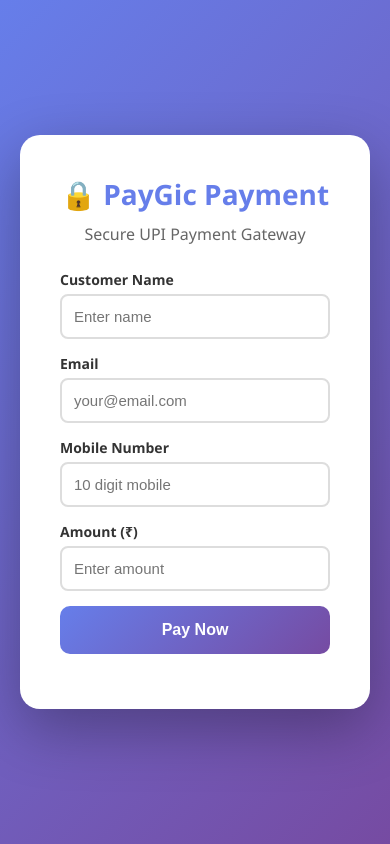
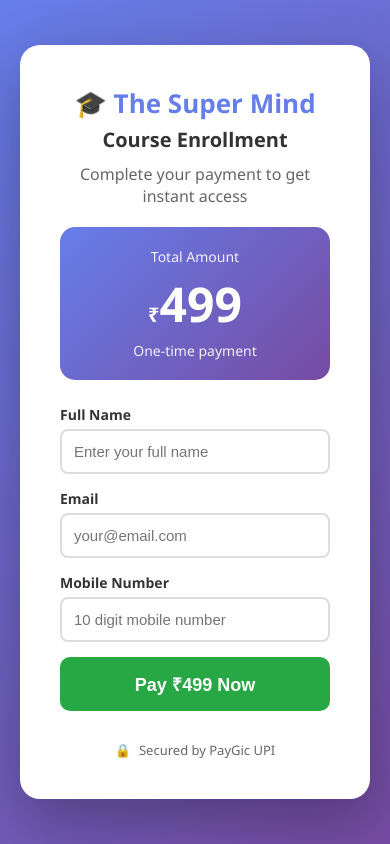
Before and after one commit to shivprasadkushwaha870-max/peygic-peyment, a plain HTML site: page index.html in a window 390 px wide. Drawn offline with Linux system fonts and the light colour scheme.

Commit message:
Revise payment form for course enrollment
Updated the payment page to include course payment details and improved validation for mobile number input.

```diff
--- a/index.html
+++ b/index.html
@@ -3,7 +3,7 @@
 <head>
     <meta charset="UTF-8">
     <meta name="viewport" content="width=device-width, initial-scale=1.0">
-    <title>PayGic Payment</title>
+    <title>Course Payment - ₹499</title>
     <style>
         * { margin: 0; padding: 0; box-sizing: border-box; }
         body {
@@ -24,8 +24,19 @@
             width: 100%;
             text-align: center;
         }
-        h1 { color: #667eea; margin-bottom: 10px; font-size: 28px; }
-        p.subtitle { color: #666; margin-bottom: 25px; }
+        h1 { color: #667eea; margin-bottom: 5px; font-size: 26px; }
+        h2 { color: #333; margin-bottom: 10px; font-size: 20px; }
+        p.subtitle { color: #666; margin-bottom: 20px; }
+        .price-box {
+            background: linear-gradient(135deg, #667eea, #764ba2);
+            color: white;
+            padding: 20px;
+            border-radius: 15px;
+            margin-bottom: 25px;
+        }
+        .price-label { font-size: 14px; opacity: 0.9; }
+        .price-amount { font-size: 48px; font-weight: 700; margin: 5px 0; }
+        .price-currency { font-size: 20px; }
         .status-box {
             padding: 15px;
             border-radius: 10px;
@@ -42,14 +53,14 @@
             padding: 15px;
             border: none;
             border-radius: 10px;
-            font-size: 16px;
+            font-size: 18px;
             font-weight: 600;
             cursor: pointer;
             transition: 0.3s;
             margin-bottom: 15px;
         }
-        .pay-btn { background: linear-gradient(135deg, #667eea, #764ba2); color: white; }
-        .pay-btn:hover { opacity: 0.9; }
+        .pay-btn { background: #28a745; color: white; }
+        .pay-btn:hover { background: #218838; }
         .form-group { margin-bottom: 15px; text-align: left; }
         label { display: block; margin-bottom: 5px; color: #333; font-weight: 600; font-size: 14px; }
         input {
@@ -71,21 +82,36 @@
             display: none;
         }
         @keyframes spin { 0% { transform: rotate(0deg); } 100% { transform: rotate(360deg); } }
-        #successSection { display: none; }
+        .secure-badge {
+            display: flex;
+            align-items: center;
+            justify-content: center;
+            gap: 8px;
+            margin-top: 15px;
+            color: #666;
+            font-size: 13px;
+        }
     </style>
 </head>
 <body>
     <div class="container">
-        <h1>🔒 PayGic Payment</h1>
-        <p class="subtitle">Secure UPI Payment Gateway</p>
+        <h1>🎓 The Super Mind</h1>
+        <h2>Course Enrollment</h2>
+        <p class="subtitle">Complete your payment to get instant access</p>
+
+        <div class="price-box">
+            <div class="price-label">Total Amount</div>
+            <div class="price-amount"><span class="price-currency">₹</span>499</div>
+            <div class="price-label">One-time payment</div>
+        </div>
 
         <div id="statusBox" class="status-box"></div>
         <div class="spinner" id="spinner"></div>
 
         <div id="paymentForm">
             <div class="form-group">
-                <label>Customer Name</label>
-                <input type="text" id="name" placeholder="Enter name">
+                <label>Full Name</label>
+                <input type="text" id="name" placeholder="Enter your full name">
             </div>
             <div class="form-group">
                 <label>Email</label>
@@ -93,25 +119,18 @@
             </div>
             <div class="form-group">
                 <label>Mobile Number</label>
-                <input type="tel" id="mobile" placeholder="10 digit mobile" maxlength="10">
+                <input type="tel" id="mobile" placeholder="10 digit mobile number" maxlength="10">
             </div>
-            <div class="form-group">
-                <label>Amount (₹)</label>
-                <input type="number" id="amount" placeholder="Enter amount" min="1">
-            </div>
-            <button class="pay-btn" onclick="initiatePayment()">Pay Now</button>
+            <button class="pay-btn" onclick="initiatePayment()">Pay ₹499 Now</button>
         </div>
 
-        <div id="successSection">
-            <h3>✅ Payment Initiated!</h3>
-            <p>Complete payment on the next page.</p>
-            <button class="pay-btn" onclick="checkStatus()" style="margin-top: 15px;">Check Status</button>
+        <div class="secure-badge">
+            <span>🔒</span>
+            <span>Secured by PayGic UPI</span>
         </div>
     </div>
 
     <script>
-        let currentOrderId = '';
-
         function showStatus(msg, type) {
             const box = document.getElementById('statusBox');
             box.textContent = msg;
@@ -126,14 +145,18 @@
             const name = document.getElementById('name').value;
             const email = document.getElementById('email').value;
             const mobile = document.getElementById('mobile').value;
-            const amount = document.getElementById('amount').value;
 
-            if (!name || !email || !mobile || !amount) {
+            if (!name || !email || !mobile) {
                 showStatus('Please fill all fields', 'error');
                 return;
             }
 
-            showStatus('Creating payment...', 'detecting');
+            if (mobile.length !== 10) {
+                showStatus('Please enter valid 10-digit mobile number', 'error');
+                return;
+            }
+
+            showStatus('Creating secure payment...', 'detecting');
             showSpinner(true);
 
             try {
@@ -141,7 +164,7 @@
                     method: 'POST',
                     headers: { 'Content-Type': 'application/json' },
                     body: JSON.stringify({
-                        amount: amount,
+                        amount: '499',
                         customer_name: name,
                         customer_email: email,
                         customer_mobile: mobile
@@ -161,50 +184,6 @@
                 showSpinner(false);
             }
         }
-
-        async function checkStatus() {
-            if (!currentOrderId) {
-                const urlParams = new URLSearchParams(window.location.search);
-                currentOrderId = urlParams.get('orderId');
-            }
-
-            if (!currentOrderId) {
-                showStatus('No order ID found', 'error');
-                return;
-            }
-
-            showStatus('Checking status...', 'detecting');
-            showSpinner(true);
-
-            try {
-                const res = await fetch('/api/status', {
-                    method: 'POST',
-                    headers: { 'Content-Type': 'application/json' },
-                    body: JSON.stringify({ orderId: currentOrderId })
-                });
-
-                const data = await res.json();
-                showStatus('Status: ' + (data.txnStatus || 'UNKNOWN'),
-                    data.txnStatus === 'SUCCESS' ? 'success' : 'detecting');
-            } catch (e) {
-                showStatus('Error checking status', 'error');
-            } finally {
-                showSpinner(false);
-            }
-        }
-
-        window.onload = function() {
-            const urlParams = new URLSearchParams(window.location.search);
-            const orderId = urlParams.get('orderId');
-            const status = urlParams.get('status');
-
-            if (orderId && status === 'success') {
-                currentOrderId = orderId;
-                document.getElementById('paymentForm').style.display = 'none';
-                document.getElementById('successSection').style.display = 'block';
-                showStatus('Payment completed! Order: ' + orderId, 'success');
-            }
-        };
     </script>
 </body>
 </html>
```
